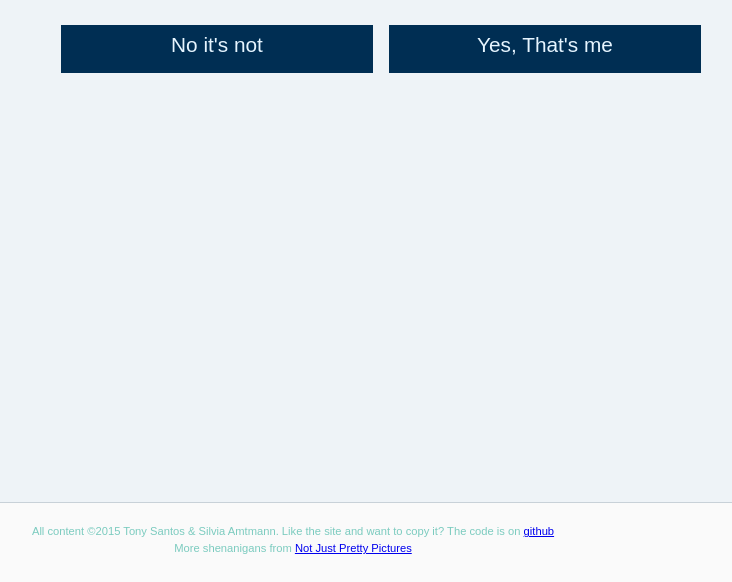
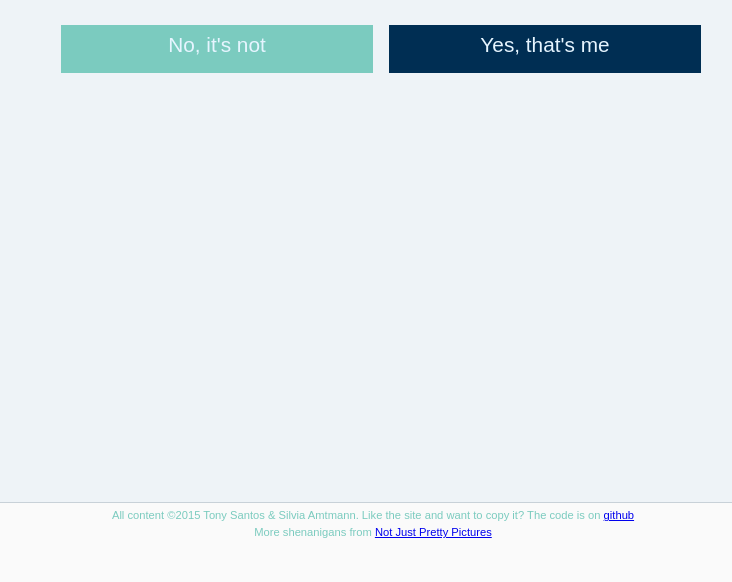
Before and after one commit to tsmuse/weddingRSVP, a Django app: template rsvpApp/templates/rsvpfind.html in a window 1280 px wide. Shown: the part 218-800 px from the top of the page, without its empty margins (267-999 px from the left). Run offline with Django 3.2, Linux system fonts and the light colour scheme; the template is opened without the code that fills it, so the values that code supplies are empty; some libraries are stand-ins or nearby versions.

Commit message:
tweaked some styles

```diff
--- a/rsvpApp/sass/screen.scss
+++ b/rsvpApp/sass/screen.scss
@@ -251,10 +251,6 @@
 	&:last-of-type{
 		margin-top:0;
 	}
-	@include breakpoint($largeViewports){
-		@include span(10.5);
-		margin-top: 1.4rem;
-	}
 }
 /*
  ***********************************
@@ -280,8 +276,8 @@
 		margin-left:span(1);
 	}
 	@include breakpoint($largeViewports){
-		@include span(6 of 10);
-		margin-left:span(2 of 10);
+		@include span(4 of 10);
+		margin-left:span(3 of 10);
 	}
 }
 
@@ -295,7 +291,10 @@
 	@include breakpoint($mediumViewports){
 		width:span(8);
 		margin-left: span(2);
-
+	}
+	@include breakpoint($largeViewports){
+		@include span(4 of 10);
+		margin-left: span(3 of 10);
 	}
 }
 .searchBlock > .error{
@@ -307,8 +306,12 @@
 	@include breakpoint($mediumViewports){
 		width:span(8);
 		margin-left: span(2);
+	}
+	@include breakpoint($largeViewports){
+		@include span(4 of 10);
+		margin-left: span(3 of 10);
+	}
 
-	}
 }
 .searchsubmit{
 	@include span(11);
@@ -374,6 +377,9 @@
 }
 .searchResult ul li{
 	font-size:1.2rem;
+	&:last-of-type{
+		margin-bottom: 2rem;
+	}
 }
 #buttonContainer{
 	margin-left:span(0.5);
@@ -413,6 +419,9 @@
 		margin-right: 1rem;
 
 	}
+}
+.secondaryButton{
+	background-color: -ts-color($lightgreen, 1.0);
 }
 /*
  ***********************************
@@ -463,6 +472,13 @@
 		@include span(full);
 	}
 }
+.respondFormContainer  .searchsubmit{
+	@include breakpoint($largeViewports){
+		@include span(3 of 10);
+		margin-left: span(3.5 of 10);
+	}
+
+}
 
 /*
  ***********************************
@@ -481,7 +497,7 @@
 		@include span(3);
 		margin-left:1rem;
 			&:nth-of-type(odd){
-			margin-left: span(3);
+			margin-left: span(4);
 		}
 	}
 }
@@ -501,6 +517,9 @@
 
 	}
 	@include breakpoint($largeViewports){
-		margin-left: span(4);
+		@include span(3);
+		margin-left: span(5);
+		margin-top: 1rem;
+
 	}
 }
--- a/rsvpApp/templates/index.html
+++ b/rsvpApp/templates/index.html
@@ -6,7 +6,7 @@
 </div>
 <div class="searchBlock">
 	<p>
-		Thanks for saving a stamp (and an envelope) and RSVPing online. He's how this works. Enter one of the names from your invitation (e.g. Tony Santos or Silvia Amtmann) and hit the "find me" button. It's pretty self explainitory from there. It doesn't matter which name you enter but it has to be the full name as it's written on the envelope.
+		Please enter the full name of one person in your party. Make sure to enter it exactly as it appears on your invitation:
 	</p>
 	{% if error_message %}<div class="error">{{error_message}}</div>{% endif %}
 	<div class="searchForm">
--- a/rsvpApp/templates/rsvpfind.html
+++ b/rsvpApp/templates/rsvpfind.html
@@ -5,15 +5,15 @@
 	<div class="sectionHeader">
 		<h2> Is this you?</h2>
 	</div>
-	<h3>RSVP for</h3>
+	<h3>RSVP for:</h3>
 	<ul>
 	{% for guest in rsvp.guest_set.all %}
 		<li>{{guest}}</li>
 	{% endfor %}
 	</ul>
 	<div id="buttonContainer">
-		<a class="buttonLink" href="/rsvpApp/">No it's not</a>
-		<a class="buttonLink" href="/rsvpApp/{{rsvp.pk}}/">Yes, That's me </a>
+		<a class="buttonLink secondaryButton" href="/rsvpApp/">No, it's not</a>
+		<a class="buttonLink" href="/rsvpApp/{{rsvp.pk}}/">Yes, that's me </a>
 	</div>
 </div>
 {% endblock %}
```
Also changed, not shown: rsvpApp/static/rsvpApp/stylesheets/screen.css.
